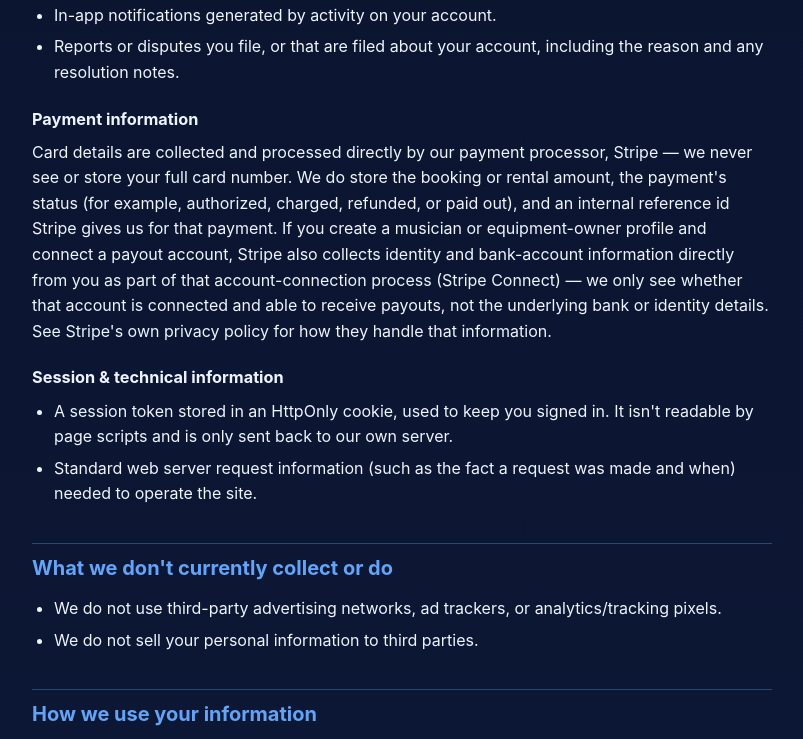
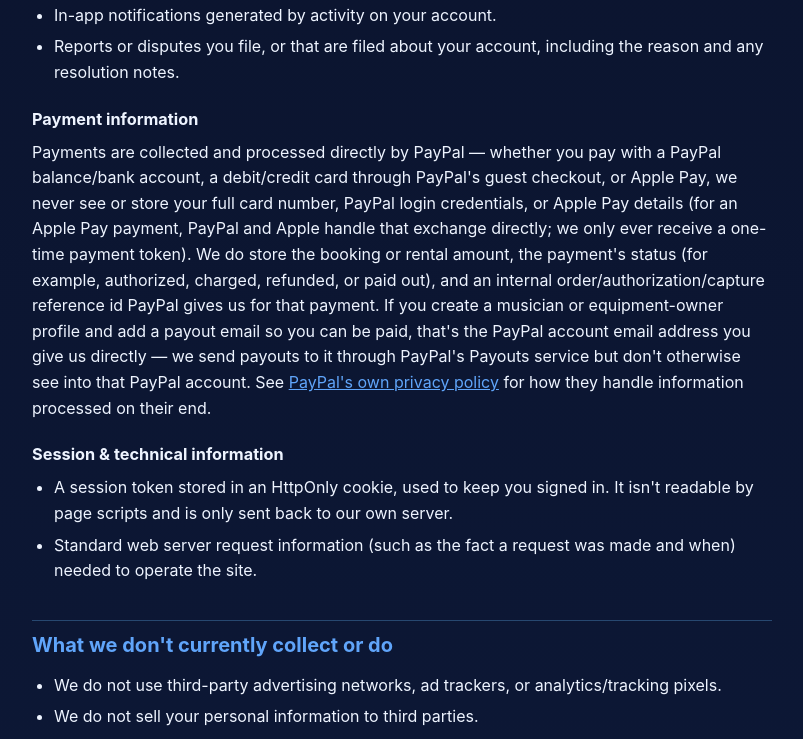
Before and after one commit to kaff559/kaf--musicain--connect, a website: page public/privacy-policy.html in a window 1280 px wide. Shown: the part 1285-2024 px from the top of the page, without its empty margins (238-1041 px from the left). Drawn offline with Linux system fonts and the light colour scheme.

Commit message:
Update support contact email on privacy policy and terms pages

```diff
--- a/public/privacy-policy.html
+++ b/public/privacy-policy.html
@@ -165,14 +165,18 @@
 
   <h3>Payment information</h3>
   <p>
-    Card details are collected and processed directly by our payment processor, Stripe — we never
-    see or store your full card number. We do store the booking or rental amount, the payment's
-    status (for example, authorized, charged, refunded, or paid out), and an internal reference id
-    Stripe gives us for that payment. If you create a musician or equipment-owner profile and
-    connect a payout account, Stripe also collects identity and bank-account information directly
-    from you as part of that account-connection process (Stripe Connect) — we only see whether that
-    account is connected and able to receive payouts, not the underlying bank or identity details.
-    See Stripe's own privacy policy for how they handle that information.
+    Payments are collected and processed directly by PayPal — whether you pay with a PayPal
+    balance/bank account, a debit/credit card through PayPal's guest checkout, or Apple Pay, we
+    never see or store your full card number, PayPal login credentials, or Apple Pay details (for
+    an Apple Pay payment, PayPal and Apple handle that exchange directly; we only ever receive a
+    one-time payment token). We do store the booking or rental
+    amount, the payment's status (for example, authorized, charged, refunded, or paid out), and an
+    internal order/authorization/capture reference id PayPal gives us for that payment. If you
+    create a musician or equipment-owner profile and add a payout email so you can be paid, that's
+    the PayPal account email address you give us directly — we send payouts to it through PayPal's
+    Payouts service but don't otherwise see into that PayPal account. See
+    <a href="https://www.paypal.com/privacy">PayPal's own privacy policy</a> for how they handle
+    information processed on their end.
   </p>
 
   <h3>Session &amp; technical information</h3>
@@ -292,12 +296,11 @@
   <div class="card">
     <p style="margin-bottom:0">
       Questions about this policy or your data? Contact us at
-      <a href="mailto:privacy@kafmusicianconnect.app">privacy@kafmusicianconnect.app</a>
-      <span class="muted">(replace with your real support address before publishing).</span>
+      <a href="mailto:support@kafmusicianconnect.com">support@kafmusicianconnect.com</a>
     </p>
   </div>
 
-  <footer>Kaf Musician Connect — musicians, MCs, DJs &amp; equipment rental, all in one place.</footer>
+  <footer>Kaf Musician Connect — musicians, MCs, DJs &amp; equipment rental, all in one place.<br><em>The Lord is my Shepherd</em></footer>
 </div>
 </body>
 </html>
```
Also changed, not shown: public/terms-of-service.html (+2 -3 lines).
